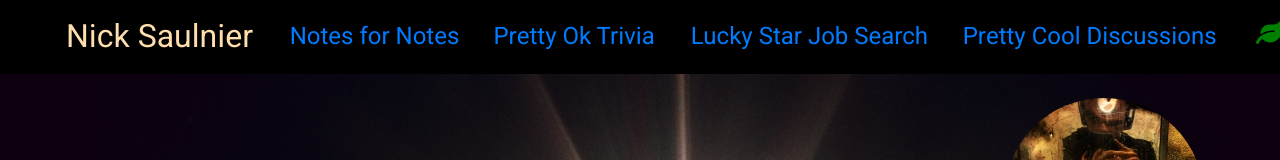
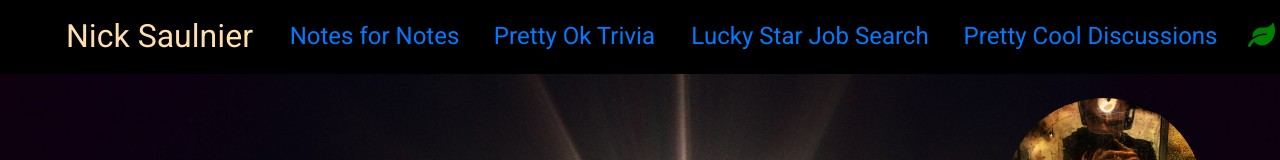
Before and after one commit to NickSaulnier/UI-Design, a React (Create React App) app in the folder ui-design/: page / in a window 1280 px wide. Shown: the top 160 px of the page. Built offline with nearby package versions, Linux system fonts and the light colour scheme.

Commit message:
Added link to ATS of PPs project

```diff
--- a/ui-design/src/components/Navigation.js
+++ b/ui-design/src/components/Navigation.js
@@ -35,9 +35,11 @@ const Navigation = () => {
                                 Pretty Cool Discussions
                             </NavLink>
                         </NavItem>
-                        <NavbarBrand id="navbar-brand-right">
-                            <FontAwesomeIcon icon={faLeaf} />
-                        </NavbarBrand>
+                        <NavItem>
+                            <NavLink href="https://github.com/NickSaulnier/Automatic-Text-Summarization-of-Privacy-Policy-Segments" className="navbar-link">
+                                <FontAwesomeIcon icon={faLeaf} id="nav-leaf" />
+                            </NavLink>
+                        </NavItem>
                     </Nav>
                 </Collapse>
             </Navbar>
--- a/ui-design/src/styles/styles.css
+++ b/ui-design/src/styles/styles.css
@@ -1,7 +1,6 @@
 /* Global Styles */
 body {
     font-family: 'Heebo', sans-serif;
-    /*background-image: url("/matt-nelson-space.jpg");*/
     background-position: center center;
     background-repeat: no-repeat;
     background-attachment: fixed;
@@ -68,9 +67,7 @@ body {
     color: navajowhite;
 }
 
-#navbar-brand-right {
-    margin-right: 4%;
-    margin-left: 2%;
+#nav-leaf {
     color: green;
 }
 
```
